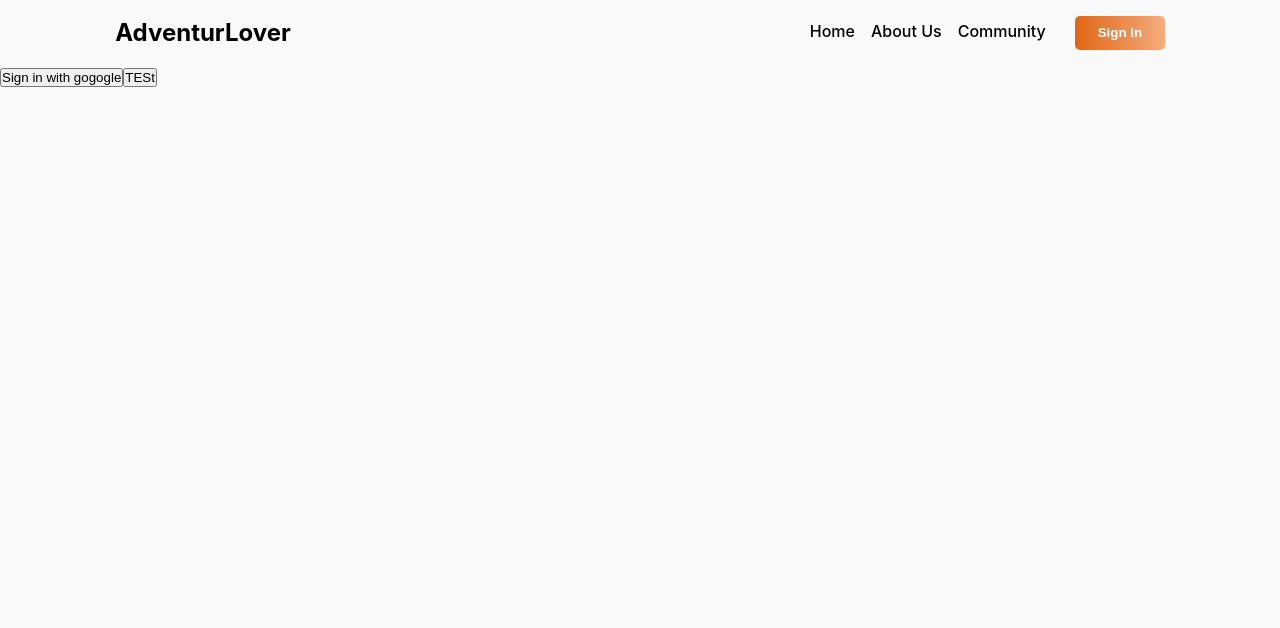
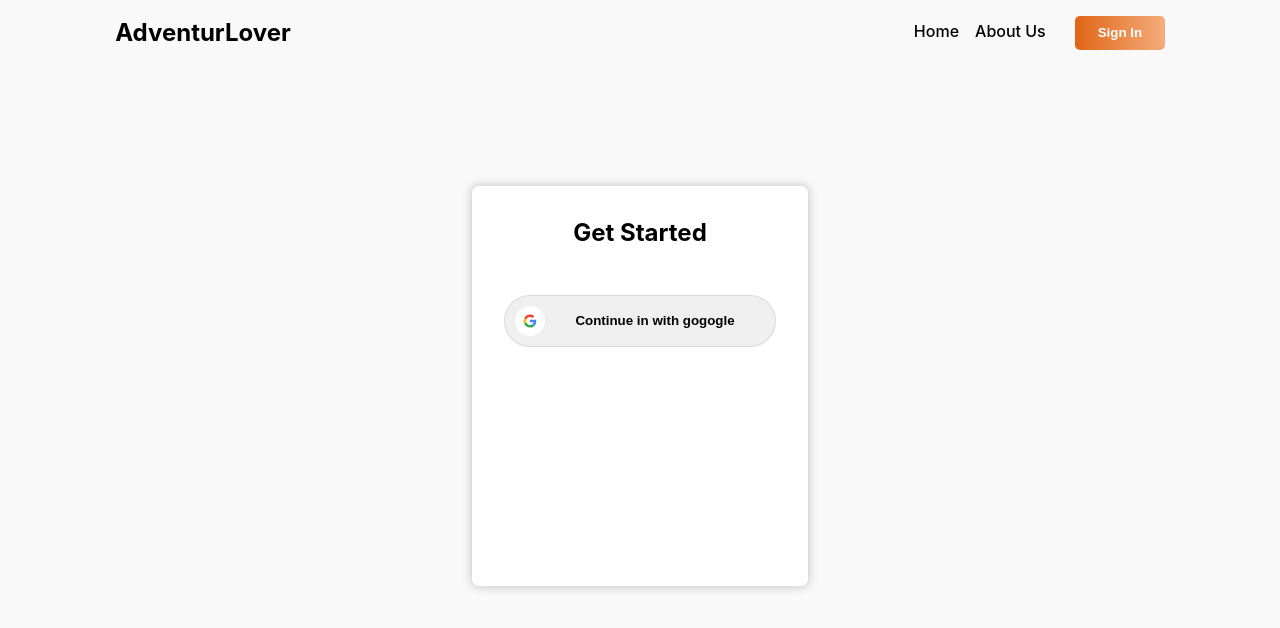
Before and after one commit to AnnomsDev/Tourism-Website-client-side, a React (Create React App) app: page /signin in a window 1280 px wide. Shown: the top 628 px of the page. Built offline with nearby package versions, Linux system fonts and the light colour scheme; no server answers.

Commit message:
Sign in page designed

```diff
--- a/src/components/Header/Header.js
+++ b/src/components/Header/Header.js
@@ -14,12 +14,12 @@ const Header = () => {
             <nav>
                 <NavLink to='/'>Home</NavLink>
                 <NavLink to='/about-us'>About Us</NavLink>
-                <NavLink to='/community'>Community</NavLink>
                 {
                     !user.uid ?
                         <Link to='/signin'><button className="btn-primary">Sign In</button></Link>
                         :
                         <>
+                            <NavLink to='/my-bookings'>My Bookings</NavLink>
                             <button onClick={logOut} className="btn-secondery">Logout</button>
                             <span className="user">{user.displayName}</span>
                         </>
--- a/src/components/ServiceDetails/ServiceDetails.js
+++ b/src/components/ServiceDetails/ServiceDetails.js
@@ -15,7 +15,7 @@ const ServiceDetails = () => {
             {/* <img src={service.img} alt="" /> */}
             <h2>{service.name}</h2>
             <p>{service.des}</p>
-            <button>Book</button>
+            <button className='btn-secondery' >Book</button>
         </div>
     );
 };
--- a/src/components/Services/Services.js
+++ b/src/components/Services/Services.js
@@ -23,7 +23,7 @@ const Services = () => {
             <h1>FIND <span className="heighlite">POPULAR</span><br /> DESTINATON</h1>
             <div className="containner">
                 {
-                    services.map(service => <Service {...service} />)
+                    services.map(service => <Service key={service._id} {...service} />)
                 }
             </div>
 
--- a/src/components/SignIn/SignIn.css
+++ b/src/components/SignIn/SignIn.css
@@ -1,3 +1,33 @@
 .sign-in{
-    color:red;
+    min-height: 80vh;
+    display: flex;
+    justify-content: center;
+    align-items: center;
 }
+.sign-in-containner{
+    text-align: center;
+    padding: 2em;
+    display: flex;
+    flex-direction: column;
+    align-items: center;
+    background-color: #fff;
+    border-radius: 7px;
+    box-shadow: 0 0 10px 1px rgba(0, 0, 0, 0.205);
+    min-height: 50vh;
+    /* border: 1px solid black; */
+}
+.sign-in-containner h2{
+    margin-bottom: 2em;
+}
+.sign-in-containner button{
+    cursor: pointer;
+    padding: 10px;
+    border: 1px solid rgba(0, 0, 0, 0.089);
+    border-radius: 100px;
+    display: flex;
+    align-items: center;
+}
+.sign-in-containner button p{
+    margin: 0 30px;
+    font-weight: 700;
+}
--- a/src/components/SignIn/SignIn.js
+++ b/src/components/SignIn/SignIn.js
@@ -1,3 +1,4 @@
+import './SignIn.css'
 import React from 'react';
 import { useHistory, useLocation } from 'react-router';
 import useFirebase from '../../Hooks/useFirebase';
@@ -27,9 +28,21 @@ const SignIn = () => {
 
 
     return (
-        <div>
-            <button onClick={handleGoogleSignIn} > Sign in with gogogle</button>
-            <button onClick={() => console.log(redirectURI)}> TESt </button>
+        <div className='sign-in'>
+            <div className="sign-in-containner">
+                <h2>Get Started</h2>
+                <button onClick={handleGoogleSignIn}>
+                    <img height='30px' src="./img/google.svg" alt="" />
+                    <p>Continue in with gogogle</p>
+                </button>
+
+
+            </div>
+
+
+
+
+
         </div>
     );
 };
```
Also changed, not shown: public/img/google.svg (added).
